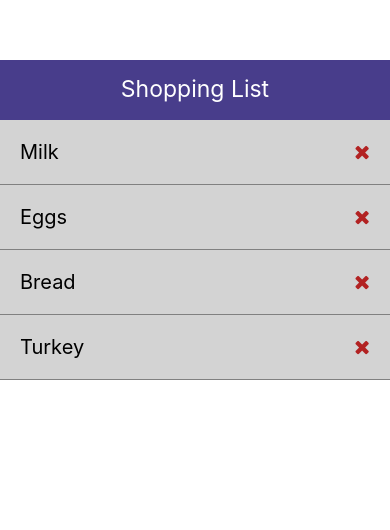
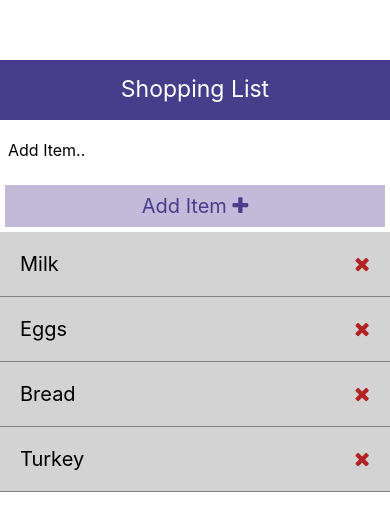
Before and after one commit to blindaa121/react-native-shoppinglist, a React Native app: screen / in a window 390 px wide. Shown: the top 530 px of the page. Built offline with nearby package versions, Linux system fonts and the light colour scheme.

Commit message:
Implement addItem feature

```diff
--- a/App.js
+++ b/App.js
@@ -1,11 +1,11 @@
 import React, {useState} from 'react';
-import { View, Text, StyleSheet, FlatList } from 'react-native';
+import { View, Text, StyleSheet, FlatList, Alert } from 'react-native';
 import Header from './components/header';
 import ListItem from './components/listitem'
 import Icon from 'react-native-vector-icons/dist/FontAwesome';
-
+import AddItem from './components/AddItem'
 // Icon.loadFont();
-// import { uuid } from./ 'uuidv4';
+import { uuid } from 'uuidv4';
 
 const App = () => {
   const [items, setItems] = useState([
@@ -21,9 +21,21 @@ const App = () => {
     })
   }
 
+  const addItem = (text) => {
+    if (!text) {
+      Alert.alert('Error', 'Please enter an item', {text: 'Ok'});
+    } else {
+      setItems(prevItems => {
+        return [{id: Math.random(), text},...prevItems];
+      });
+    }
+
+  }
+
   return (
     <View style={styles.container}>
       <Header title='Shopping List'/>
+      <AddItem  addItem={addItem}/>
       <FlatList data={items} renderItem={({item}) => <ListItem item={item} deleteItem={deleteItem} />} />
       {/* <Image source={{uri: 'https://randomuser.me/api/portraits/men/1.jpg'}} style={styles.img}/> */}
     </View>
--- /dev/null
+++ b/components/AddItem.js
@@ -0,0 +1,38 @@
+import React, {useState} from 'react';
+import { View, Text, StyleSheet, TextInput, TouchableOpacity } from 'react-native';
+import Icon from 'react-native-vector-icons/dist/FontAwesome';
+
+const AddItem = ({ title, addItem }) => {
+    const [text, setText] = useState('');
+
+    const onChange = (textValue) => setText(textValue)
+
+    return (
+        <View>
+            <TextInput placeholder="Add Item.." style={styles.input} onChangeText={onChange}/>
+            <TouchableOpacity style={styles.btn} onPress={() => addItem(text)}>
+                <Text style={styles.btnText}>Add Item <Icon name="plus" size={20} /></Text>
+            </TouchableOpacity>
+        </View>
+    );
+};
+
+const styles = StyleSheet.create({
+    input: {
+        height: 60,
+        padding: 8,
+        fontSize: 16
+    },
+    btn: {
+        backgroundColor: "#c2bad8",
+        padding: 9,
+        margin: 5
+    },
+    btnText: {
+        color: 'darkslateblue',
+        fontSize: 20,
+        textAlign: 'center'
+    }
+})
+
+export default AddItem;
```
